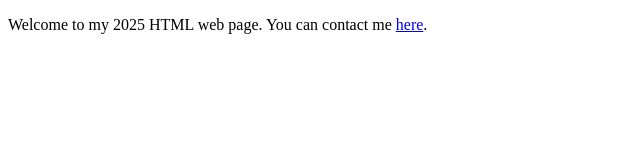
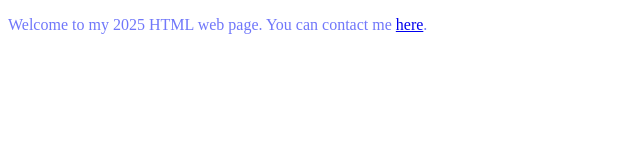
Before and after one commit to zeekota/html, a plain HTML site: page index.html in a window 1280 px wide. Shown: the whole page, without its empty margins (0-640 px from the left). Drawn offline with Linux system fonts and the light colour scheme.

Commit message:
changed the color to purple

```diff
--- a/style.css
+++ b/style.css
@@ -1,3 +1,3 @@
 p {
-	color: #000ff;
+	color: #7077fa;
 }
```
